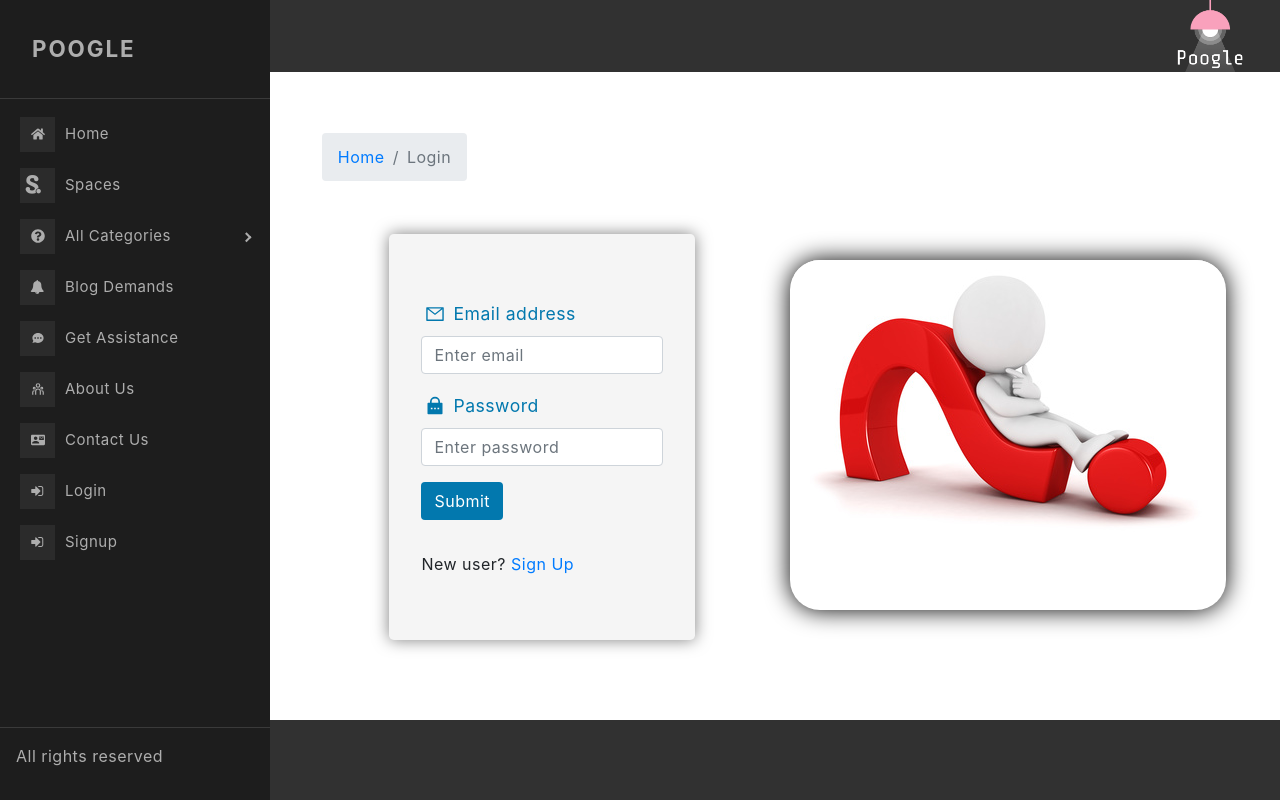
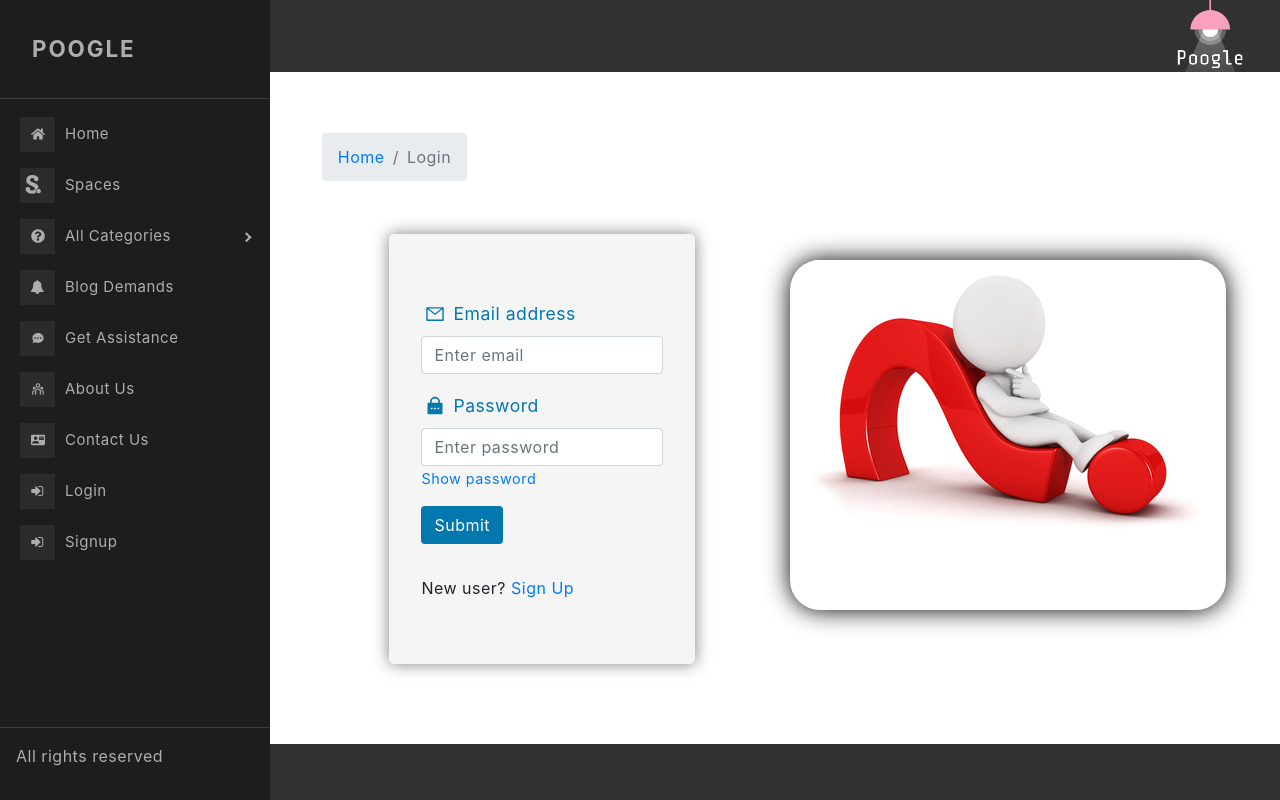
Before and after one commit to bhaveshkumarpassi/Poogle, a React (Create React App) app: page /login in a window 1280 px wide. Built offline with nearby package versions, Linux system fonts and the light colour scheme; what quill-image-compress would draw is missing.

Commit message:
password show for login signup

```diff
--- a/src/components/login_signup/login.js
+++ b/src/components/login_signup/login.js
@@ -1,6 +1,6 @@
 import React, { Component } from 'react'
 import {Container, Row, Col, Image} from 'react-bootstrap';
-import { Breadcrumb, BreadcrumbItem } from "reactstrap";
+import { Breadcrumb, BreadcrumbItem, Button } from "reactstrap";
 import Jumbotron from 'react-bootstrap/Jumbotron';
 import Form from 'react-bootstrap/Form';
 import {Link, Redirect} from 'react-router-dom';
@@ -19,6 +19,7 @@ class login extends Component {
     constructor(props){
         super(props);
         this.state = {
+            passShow: "password",
             email:"",
             password:"",
             errors:{
@@ -107,6 +108,15 @@ class login extends Component {
         console.log(this.state);
     }
 
+    changePassShow(){
+        if(this.state.passShow==='password'){
+            this.setState({passShow: "text"});
+        }
+        else{
+            this.setState({passShow: "password"});
+        }
+    }
+
     render() {
 
         return (
@@ -135,7 +145,16 @@ class login extends Component {
 
                                 <Form.Group controlId="formBasicTextbox">
                                     <Form.Label><span className="form__icon"><RiLockPasswordFill/></span>Password</Form.Label>
-                                    <input name="password"  type="password" className="form-control"  value={this.state.name} placeholder="Enter password" onChange={this.handleInputChange} />
+                                    <input name="password"  type={this.state.passShow} className="form-control"  value={this.state.name} placeholder="Enter password" onChange={this.handleInputChange} />
+                                    <Link style={{fontSize: '0.9rem'}} onClick={() => this.changePassShow()}>
+                                        {
+                                            this.state.passShow === "password"
+                                            ?
+                                            "Show password"
+                                            :
+                                            "Hide password"
+                                        }
+                                    </Link>
                                     <div className="invalid__feedback">{this.state.errors.password}</div>
                                 </Form.Group>
 
--- a/src/components/login_signup/signup.js
+++ b/src/components/login_signup/signup.js
@@ -28,6 +28,7 @@ class Signup extends Component {
     constructor(props){
         super(props);
         this.state = {
+            passShow: "password",
             currentStep: 1,
             userName:"",
             email:"",
@@ -211,6 +212,16 @@ class Signup extends Component {
 
     }
 
+    changePassShow(){
+        if(this.state.passShow==='password'){
+            this.setState({passShow: "text"});
+        }
+        else{
+            this.setState({passShow: "password"});
+        }
+    }
+
+
       firstPage(){
           let {currentStep} = this.state;
           if(currentStep===1)
@@ -226,8 +237,17 @@ class Signup extends Component {
 
                     <Form.Group controlId="formBasicPassword">
                             <Form.Label><span className="form__icon"><RiLockPasswordFill/></span>Password</Form.Label>
-                            <input name="password" className="form-control" type="password"  placeholder="Enter Password"
+                            <input name="password" className="form-control" type={this.state.passShow}  placeholder="Enter Password"
                             value = {this.state.password} onChange={this.handleChange}/>
+                            <Link style={{fontSize: '0.9rem'}} onClick={() => this.changePassShow()}>
+                                {
+                                    this.state.passShow === "password"
+                                    ?
+                                    "Show password"
+                                    :
+                                    "Hide password"
+                                }
+                            </Link>
                             <div className="invalid__feedback">{this.state.errors.password}</div>
                     </Form.Group>
                     <div>
```
